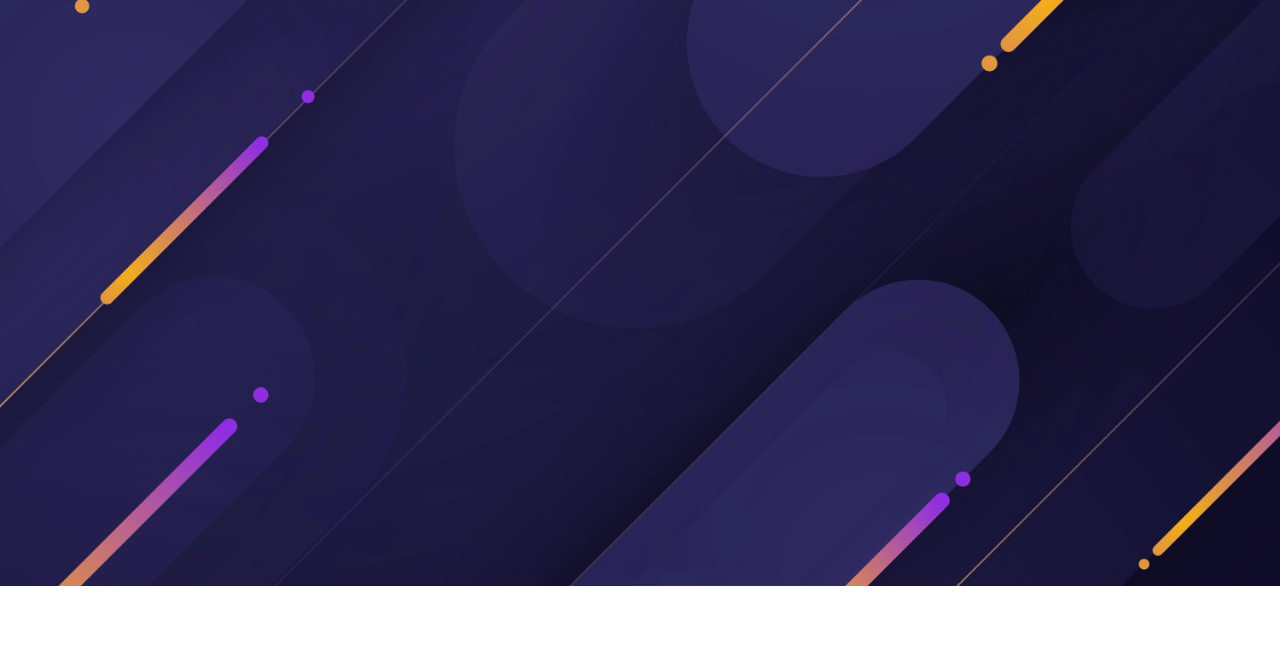
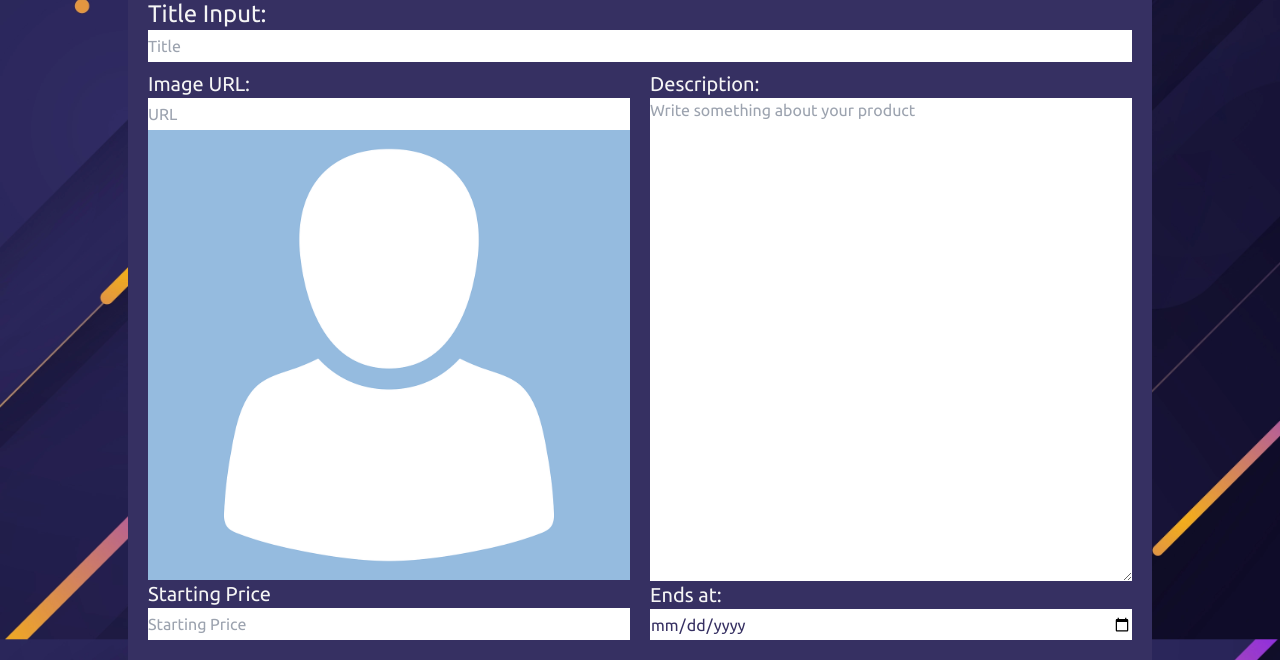
Before and after one commit to ESPR07/semester-project-2, a website: page src/pages/start-auction.html in a window 1280 px wide. Shown: the part 214-874 px from the top of the page. Before the commit the page ends 800 px from the top, so only its background shows below. Drawn offline with nearby package versions, Linux system fonts and the light colour scheme; files that its build step writes are made by us from their sources.

Commit message:
Coded static make a auction page

```diff
--- a/src/pages/start-auction.html
+++ b/src/pages/start-auction.html
@@ -39,5 +39,64 @@
         <li><a href="#">Register</a></li>
       </ul>
     </nav>
+    <main class="md:mx-32 md:mt-14 mt-0 flex flex-col justify-center">
+      <div class="flex flex-col bg-navColor p-5">
+        <h1
+          class="text-importantElement text-4xl font-headerFont border-b-2 pb-1 mb-2"
+        >
+          Make a Post
+        </h1>
+        <form class="text-whiteTone">
+          <div class="flex flex-col">
+            <label for="title" class="text-2xl">Title Input:</label>
+            <input
+              type="text"
+              id="title"
+              class="h-8 text-navColor"
+              placeholder="Title"
+            />
+          </div>
+          <div
+            class="flex md:flex-row flex-col md:items-stretch items-stretch mt-2 gap-5"
+          >
+            <div class="flex flex-col md:w-1/2 w-full">
+              <label for="images" class="text-xl">Image URL:</label>
+              <input
+                type="text"
+                id="images"
+                placeholder="URL"
+                class="h-8 text-navColor"
+              />
+              <img
+                src="/src/img/placeholder.png"
+                alt="Image Text"
+                class="max-h-[450px] object-cover object-center"
+              />
+              <label for="price" class="text-xl">Starting Price</label>
+              <input
+                type="number"
+                id="price"
+                class="h-8 text-navColor"
+                placeholder="Starting Price"
+              />
+            </div>
+            <div class="flex flex-col md:w-1/2 w-full">
+              <label for="description" class="text-xl">Description:</label>
+              <textarea
+                id="description"
+                placeholder="Write something about your product"
+                class="h-full text-navColor"
+              ></textarea>
+              <label for="endTime" class="text-xl">Ends at:</label>
+              <input
+                type="date"
+                class="h-9 text-navColor"
+                placeholder="DD-MM-YYYY"
+              />
+            </div>
+          </div>
+        </form>
+      </div>
+    </main>
   </body>
 </html>
```
